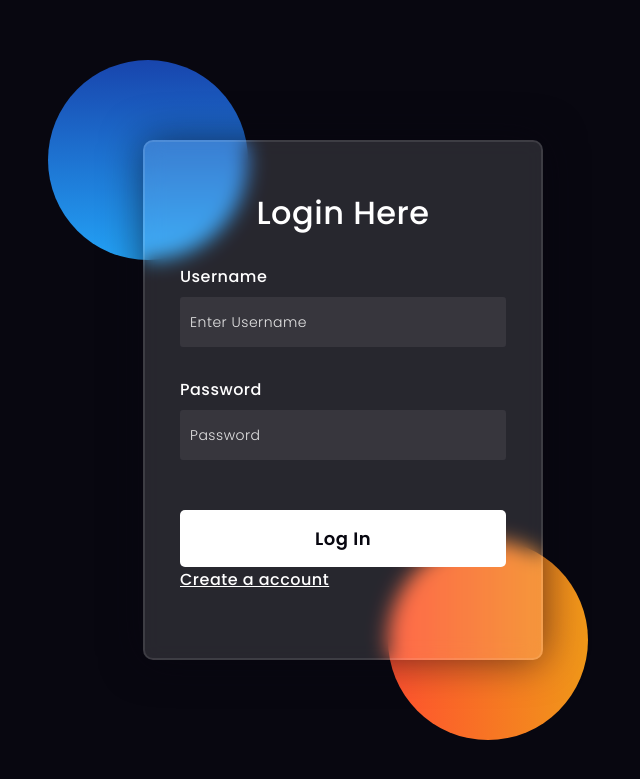
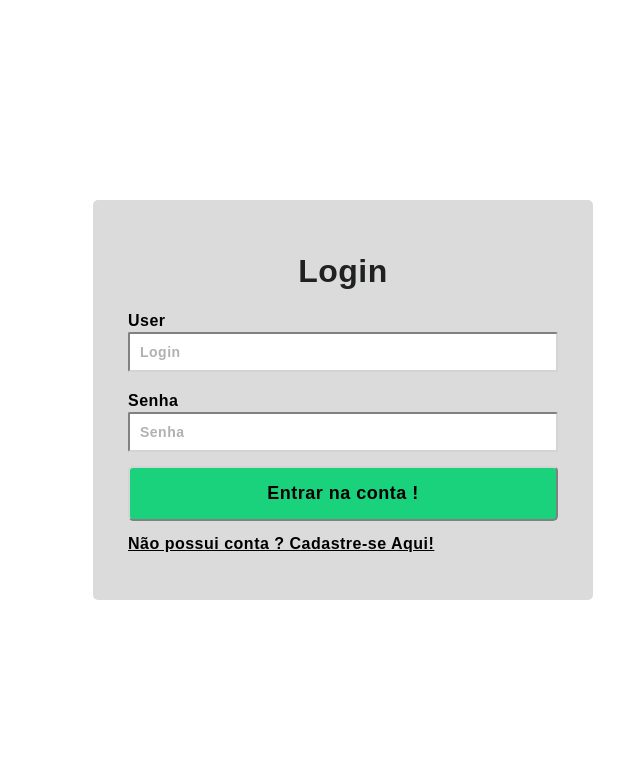
Before and after one commit to surdodeumlado/sys_registro, a Django app: page /login/ in a window 1280 px wide. Shown: the top 779 px of the page, without its empty margins (297-937 px from the left). Run offline with Django 4.2, Linux system fonts and the light colour scheme.

Commit message:
Html e Css feitos

```diff
--- a/registro/templates/login.html
+++ b/registro/templates/login.html
@@ -2,134 +2,78 @@
 <html lang="en">
 <head>
   <!-- Design by foolishdeveloper.com -->
-    <title>Login Page</title>
-
-    <link rel="preconnect" href="https://fonts.gstatic.com">
-    <link rel="stylesheet" href="https://cdnjs.cloudflare.com/ajax/libs/font-awesome/5.15.4/css/all.min.css">
-    <link href="https://fonts.googleapis.com/css2?family=Poppins:wght@300;500;600&display=swap" rel="stylesheet">
-    <!--Stylesheet-->
+    <title>Login</title>
     <style media="screen">
         *,
-*:before,
   *:after{
       padding: 0;
       margin: 0;
       box-sizing: border-box;
   }
   body{
-    background-color: #080710;
+      background-color: #FFFFFF;
   }
   .background{
       width: 430px;
       height: 520px;
-    position: absolute;
-    transform: translate(-50%,-50%);
-    left: 50%;
-    top: 50%;
-}
-.background .shape{
-    height: 200px;
-    width: 200px;
-    position: absolute;
-    border-radius: 50%;
-}
-.shape:first-child{
-    background: linear-gradient(
-        #1845ad,
-        #23a2f6
-    );
-    left: -80px;
-    top: -80px;
-}
-.shape:last-child{
-    background: linear-gradient(
-        to right,
-        #ff512f,
-        #f09819
-    );
-    right: -30px;
-    bottom: -80px;
+      position: center;
   }
   form{
-    height: 520px;
-    width: 400px;
-    background-color: rgba(255,255,255,0.13);
+      height: 400px;
+      width: 500px;
+      background-color: #DBDBDB;
       position: absolute;
       transform: translate(-50%,-50%);
       top: 50%;
       left: 50%;
-    border-radius: 10px;
-    backdrop-filter: blur(10px);
-    border: 2px solid rgba(255,255,255,0.1);
-    box-shadow: 0 0 40px rgba(8,7,16,0.6);
+      border-radius: 5px;
       padding: 50px 35px;
   }
   form *{
       font-family: 'Poppins',sans-serif;
-    color: #ffffff;
+      font-weight: bold;
+      color: black;
       letter-spacing: 0.5px;
-    outline: none;
-    border: none;
+      border-color: #D2D4D6;
   }
   form h3{
       font-size: 32px;
-    font-weight: 500;
+      font-weight: 700;
       line-height: 42px;
       text-align: center;
+      color: #202121;
   }
 
   label{
       display: block;
-    margin-top: 30px;
-    font-size: 16px;
-    font-weight: 500;
+      margin-top: 20px;
   }
   input{
       display: block;
-    height: 50px;
+      height: 40px;
       width: 100%;
-    background-color: rgba(255,255,255,0.07);
-    border-radius: 3px;
+      background-color: white;
+      border-radius: 2px;
       padding: 0 10px;
-    margin-top: 8px;
+      margin-top: 2px;
       font-size: 14px;
       font-weight: 300;
   }
   ::placeholder{
-    color: #e5e5e5;
+      color: #AFB1B3;
+      font-weight: 600
   }
   button{
-    margin-top: 50px;
+      margin-top: 14px;
+      margin-bottom: 14px;
       width: 100%;
-    background-color: #ffffff;
-    color: #080710;
+      background-color: #1AD17C;
+      color: #fffff;
       padding: 15px 0;
       font-size: 18px;
       font-weight: 600;
       border-radius: 5px;
       cursor: pointer;
-}
-.social{
-  margin-top: 30px;
-  display: flex;
-}
-.social div{
-  background: red;
-  width: 150px;
-  border-radius: 3px;
-  padding: 5px 10px 10px 5px;
-  background-color: rgba(255,255,255,0.27);
-  color: #eaf0fb;
-  text-align: center;
-}
-.social div:hover{
-  background-color: rgba(255,255,255,0.47);
-}
-.social .fb{
-  margin-left: 25px;
-}
-.social i{
-  margin-right: 4px;
   }
 
       </style>
@@ -140,21 +84,16 @@
         <div class="shape"></div>
     </div>
     <form method="post">
-        <h3>Login Here</h3>
+        <h3>Login</h3>
         {% csrf_token %}
-        <label for="username">Username</label>
-        <input type="text" placeholder="Enter Username" id="username" name="username">
+        <label for="username">User</label>
+        <input type="text" placeholder="Login" id="username" name="username">
 
-        <label for="password">Password</label>
-        <input type="password" placeholder="Password" id="password" name="pass">
+        <label for="password">Senha</label>
+        <input type="password" placeholder="Senha" id="password" name="pass">
 
-        <button type="submit">Log In</button>
-        <!-- <input type="button" value=""> -->
-        <!-- <div class="social">
-          <div class="go"><i class="fab fa-google"></i>  Google</div>
-          <div class="fb"><i class="fab fa-facebook"></i>  Facebook</div>
-        </div> -->
-        <a href="{% url 'signup' %}" >Create a account</a>
+        <button type="submit">Entrar na conta !</button>
+        <a href="{% url 'signup' %}" >Não possui conta ? Cadastre-se Aqui!</a>
     </form>
 </body>
 </html>
```
Also changed, not shown: registro/templates/signup.html (+28 -81 lines), registro/db.sqlite3. Lines whose indentation alone changed are shown as unchanged.
